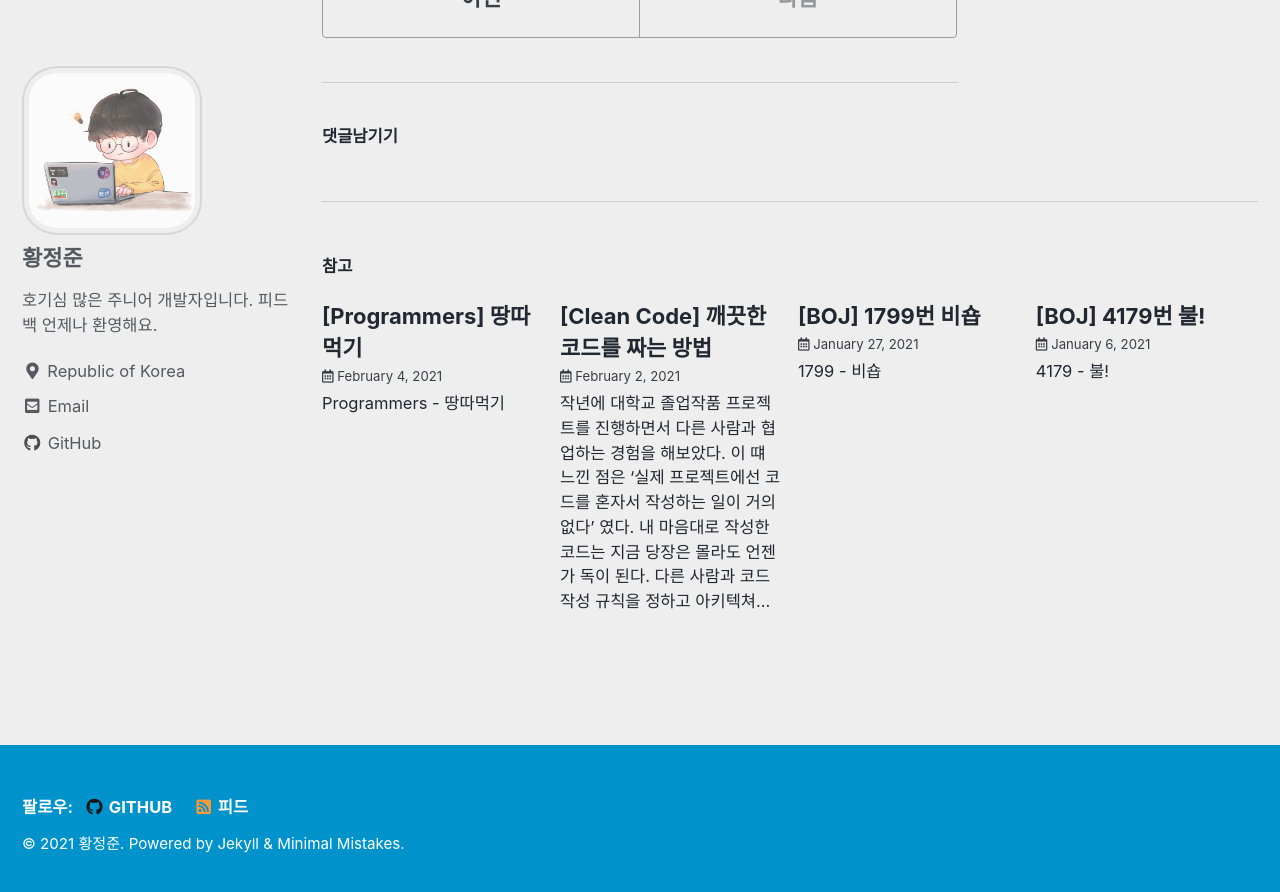
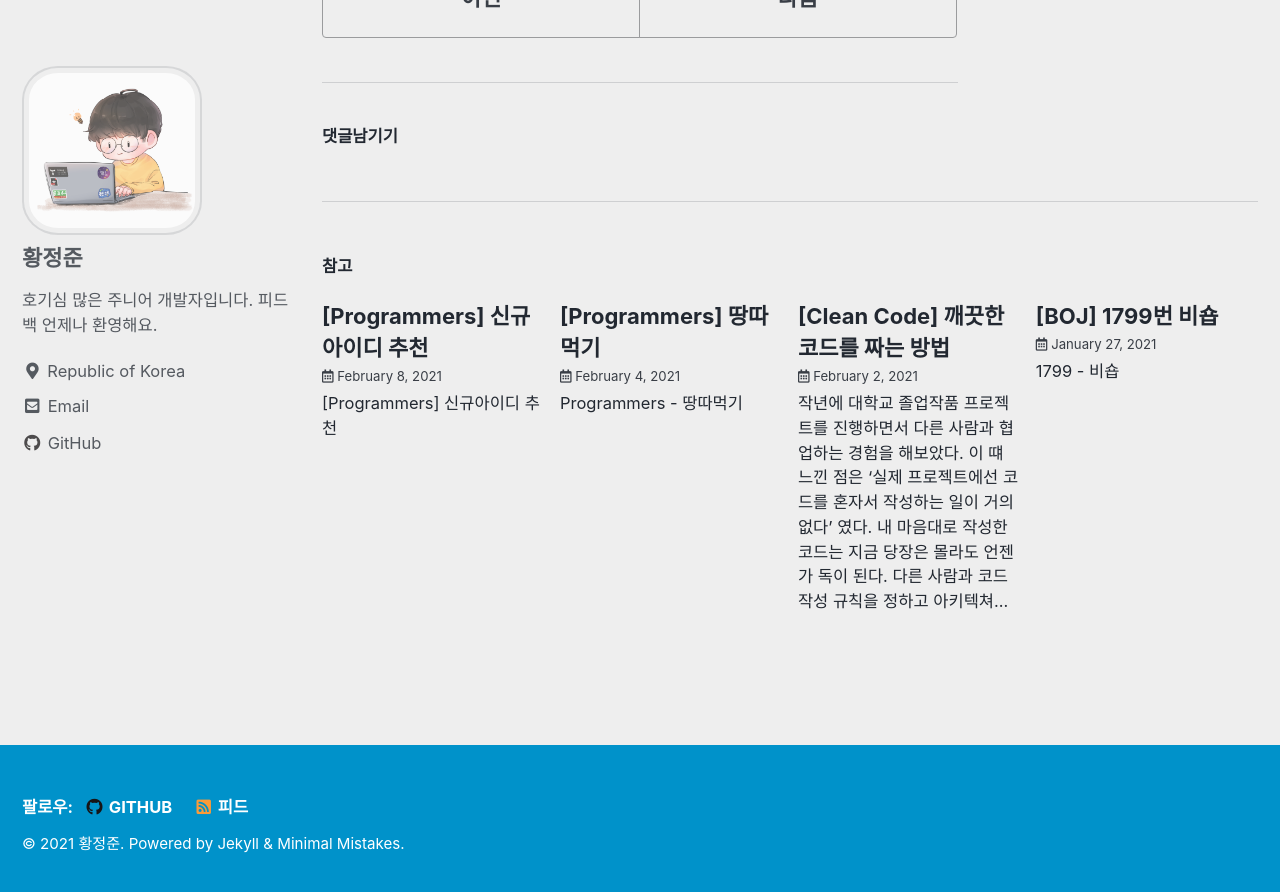
Before and after one commit to DeerGum/DeerGum.github.io, a Jekyll site: the page built from _posts/2021-02-06-kotlin-scopeFunctions.md, in a window 1280 px wide and 900 px high, scrolled down 5590 px. Shown: the top 892 px of the window. Built offline with Jekyll 4.4.1, drawn with Linux system fonts in a browser that asks for light colours; cached includes are drawn as plain includes; comment, search, counter and statistics services are not loaded; part of the change alters nothing that is shown; some of the changed text lies outside the part shown.

Commit message:
신규아이디추천 문제풀이 포스팅 (#2)
* pakage-lock 파일 추가

* 신규아이디추천 문제풀이

````diff
--- a/_posts/2021-02-06-kotlin-scopeFunctions.md
+++ b/_posts/2021-02-06-kotlin-scopeFunctions.md
@@ -19,7 +19,7 @@ last_modified_at: 2021-02-06T08:06:00-05:00
 ## 스코프 함수(Scope Functions)란?
 - 코틀린 표준 라이브러리에 포함된 객체 `Context`내의 코드 블록을 실행시켜주는 함수
 
-코틀린에 존재하는 스코프 함수를 다음과 같다.
+코틀린에 존재하는 스코프 함수는 다음과 같다.
 
 | Function | Object reference | Retrun value   | Is extension function                        |
 |----------|------------------|----------------|----------------------------------------------|
--- /dev/null
+++ b/_posts/2021-02-08-algorithm-newId.md
@@ -0,0 +1,83 @@
+---
+title:  "[Programmers] 신규아이디 추천"
+search: true
+categories:
+  - algorithm
+tags:
+  - Programmers
+  - Java
+  - String
+last_modified_at: 2021-02-08T08:06:00-05:00
+---
+
+# [Programmers] 신규아이디 추천
+---
+
+## 개요
+
+2021 kakao 공채 1번 문제
+
+문자열 다루는 능력을 확인해보는 문제였다.
+
+카카오는 특히 문자열을 좋아하는 것 같다...
+
+[문제링크](https://programmers.co.kr/learn/courses/30/lessons/72410)
+
+## 코드
+
+```java
+public class NewId {
+    public String solution(String new_id) {
+        int len;
+
+        new_id = new_id.toLowerCase();  //소문자로 변경
+        new_id = new_id.replaceAll("[^0-9a-z-_.]+",""); //알파벳 숫자, -, _, . 제외한 문자제거
+        new_id = new_id.replaceAll("[..]+",".");    //2번이상 연속된 마침표는 하나로 치환
+
+        if(new_id.charAt(0) == '.') //처음에 . 이 있으면 제거
+            new_id = new_id.substring(1);
+
+        len = new_id.length();
+        if (len > 0 && new_id.charAt(len-1) == '.') //마지막에 . 이 있으면 제거
+            new_id = new_id.replaceFirst(".$","");
+
+        if (new_id.length() == 0)   //빈문자열이면 a를 대입
+            new_id = "a";
+
+        if (new_id.length() >= 16) {    //길이가 16자 이상이면 15자로 자름
+            new_id = new_id.substring(0,15);
+            if (new_id.charAt(new_id.length()-1) == '.')    //만약 자르고 끝에 . 이 남으면 제거
+                new_id = new_id.replaceFirst(".$","");
+        }
+
+        while(new_id.length() < 3) {    //길이가 2자 이하이면 마지막 문자를 길이가 3이 될때까지 이어 붙임
+            new_id += new_id.charAt(new_id.length()-1);
+        }
+
+        return new_id;
+    }
+}
+```
+
+## 해결 과정
+
+카카오는 쉬운 난이도의 문제에선 알고리즘을 알려주고 그것을 구현시키는 경우가 많다.
+
+문제에 제시된 알고리즘은 다음과 같다.
+
+```
+1단계 new_id의 모든 대문자를 대응되는 소문자로 치환합니다.
+2단계 new_id에서 알파벳 소문자, 숫자, 빼기(-), 밑줄(_), 마침표(.)를 제외한 모든 문자를 제거합니다.
+3단계 new_id에서 마침표(.)가 2번 이상 연속된 부분을 하나의 마침표(.)로 치환합니다.
+4단계 new_id에서 마침표(.)가 처음이나 끝에 위치한다면 제거합니다.
+5단계 new_id가 빈 문자열이라면, new_id에 "a"를 대입합니다.
+6단계 new_id의 길이가 16자 이상이면, new_id의 첫 15개의 문자를 제외한 나머지 문자들을 모두 제거합니다.
+     만약 제거 후 마침표(.)가 new_id의 끝에 위치한다면 끝에 위치한 마침표(.) 문자를 제거합니다.
+7단계 new_id의 길이가 2자 이하라면, new_id의 마지막 문자를 new_id의 길이가 3이 될 때까지 반복해서 끝에 붙입니다.
+```
+
+위 알고리즘 순서대로 문자열을 바꾸면 해결되는 문제인데 2단계는 정규표현식을 사용해야 쉽게 해결 가능했다. 정규표현식에 대해서 좀 더 공부해뵈야겠다.
+
+## 결과
+
+![image](https://user-images.githubusercontent.com/47655983/107176408-a8dddd00-6a12-11eb-8a6b-a03d68136b1a.png)
````
Also changed, not shown: 1 other file.
